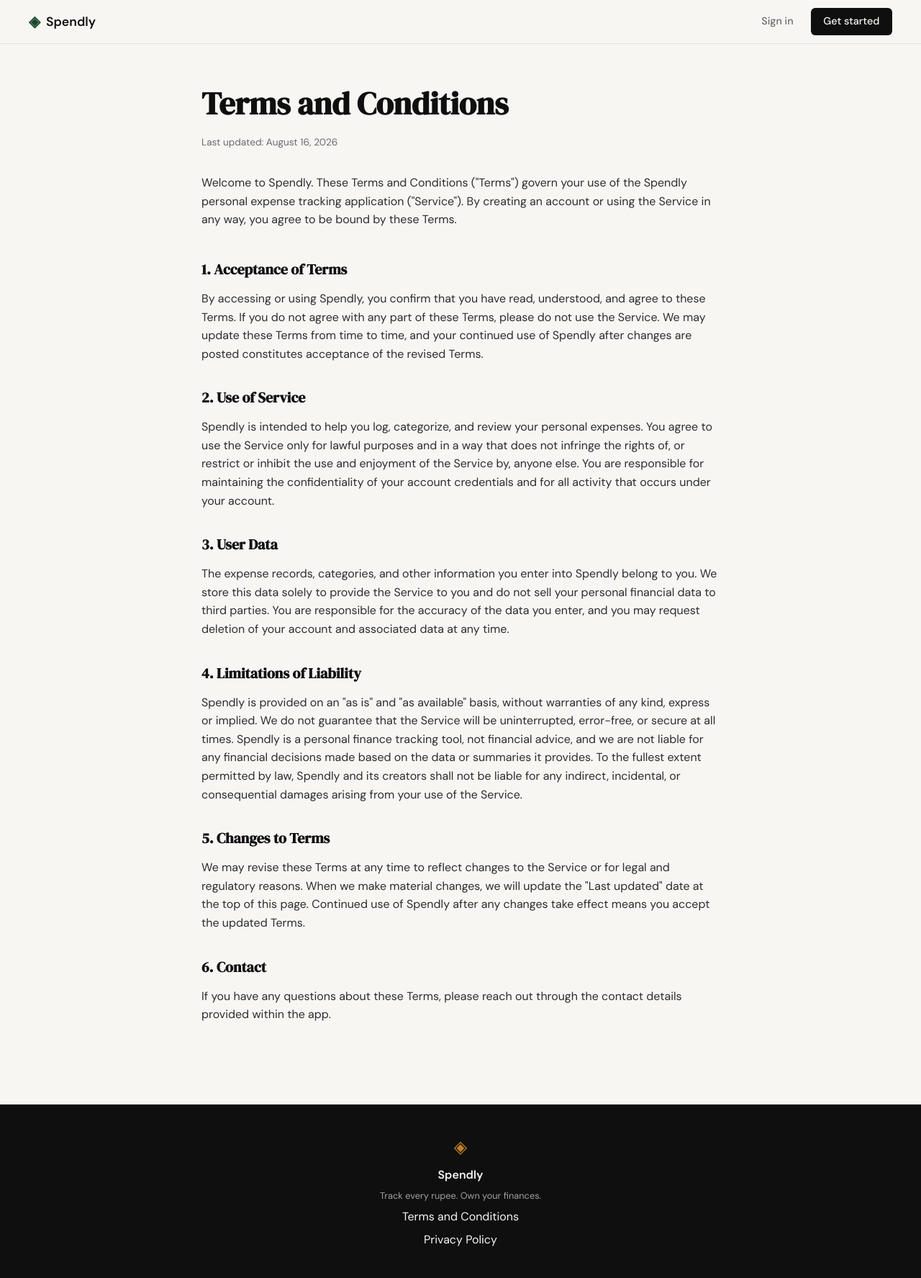
After one commit to sachinadi/Spendly, a Flask app: page /terms in a window 1280 px wide. The commit adds this page. Shown: the whole page at 72% size. Run offline with Flask 3, Linux system fonts and the light colour scheme.

Commit message:
landing: add terms and conditions page and route

```diff
--- a/app.py
+++ b/app.py
@@ -20,6 +20,11 @@ def register():
 @app.route("/login")
 def login():
     return render_template("login.html")
+
+
+@app.route("/terms")
+def terms():
+    return render_template("terms.html")
 
 
 # ------------------------------------------------------------------ #
--- a/static/css/style.css
+++ b/static/css/style.css
@@ -369,6 +369,55 @@ a { color: inherit; text-decoration: none; }
 }
 
 /* ------------------------------------------------------------------ */
+/* Legal pages                                                         */
+/* ------------------------------------------------------------------ */
+
+.legal-section {
+    padding: 3rem 2rem 5rem;
+}
+
+.legal-inner {
+    max-width: 720px;
+    margin: 0 auto;
+}
+
+.legal-header {
+    margin-bottom: 2rem;
+}
+
+.legal-title {
+    font-family: var(--font-display);
+    font-size: clamp(2rem, 4vw, 2.75rem);
+    color: var(--ink);
+    margin-bottom: 0.5rem;
+}
+
+.legal-updated {
+    font-size: 0.85rem;
+    color: var(--ink-muted);
+}
+
+.legal-intro {
+    color: var(--ink-soft);
+    margin-bottom: 2.5rem;
+}
+
+.legal-block {
+    margin-bottom: 2rem;
+}
+
+.legal-block h2 {
+    font-family: var(--font-display);
+    font-size: 1.25rem;
+    color: var(--ink);
+    margin-bottom: 0.75rem;
+}
+
+.legal-block p {
+    color: var(--ink-soft);
+}
+
+/* ------------------------------------------------------------------ */
 /* Auth pages                                                          */
 /* ------------------------------------------------------------------ */
 
--- a/templates/base.html
+++ b/templates/base.html
@@ -34,7 +34,7 @@
             <span class="brand-icon">◈</span>
             <span class="footer-name">Spendly</span>
             <p class="footer-copy">Track every rupee. Own your finances.</p>
-            <a href="#">Terms and Conditions</a>
+            <a href="{{ url_for('terms') }}">Terms and Conditions</a>
             <a href="#">Privacy Policy</a>
         </div>
     </footer>
--- /dev/null
+++ b/templates/terms.html
@@ -0,0 +1,85 @@
+{% extends "base.html" %}
+
+{% block title %}Terms and Conditions — Spendly{% endblock %}
+
+{% block content %}
+
+<section class="legal-section">
+    <div class="legal-inner">
+        <div class="legal-header">
+            <h1 class="legal-title">Terms and Conditions</h1>
+            <p class="legal-updated">Last updated: August 16, 2026</p>
+        </div>
+
+        <p class="legal-intro">
+            Welcome to Spendly. These Terms and Conditions ("Terms") govern your use of the Spendly
+            personal expense tracking application ("Service"). By creating an account or using the
+            Service in any way, you agree to be bound by these Terms.
+        </p>
+
+        <div class="legal-block">
+            <h2>1. Acceptance of Terms</h2>
+            <p>
+                By accessing or using Spendly, you confirm that you have read, understood, and agree
+                to these Terms. If you do not agree with any part of these Terms, please do not use
+                the Service. We may update these Terms from time to time, and your continued use of
+                Spendly after changes are posted constitutes acceptance of the revised Terms.
+            </p>
+        </div>
+
+        <div class="legal-block">
+            <h2>2. Use of Service</h2>
+            <p>
+                Spendly is intended to help you log, categorize, and review your personal expenses.
+                You agree to use the Service only for lawful purposes and in a way that does not
+                infringe the rights of, or restrict or inhibit the use and enjoyment of the Service
+                by, anyone else. You are responsible for maintaining the confidentiality of your
+                account credentials and for all activity that occurs under your account.
+            </p>
+        </div>
+
+        <div class="legal-block">
+            <h2>3. User Data</h2>
+            <p>
+                The expense records, categories, and other information you enter into Spendly belong
+                to you. We store this data solely to provide the Service to you and do not sell your
+                personal financial data to third parties. You are responsible for the accuracy of the
+                data you enter, and you may request deletion of your account and associated data at
+                any time.
+            </p>
+        </div>
+
+        <div class="legal-block">
+            <h2>4. Limitations of Liability</h2>
+            <p>
+                Spendly is provided on an "as is" and "as available" basis, without warranties of any
+                kind, express or implied. We do not guarantee that the Service will be uninterrupted,
+                error-free, or secure at all times. Spendly is a personal finance tracking tool, not
+                financial advice, and we are not liable for any financial decisions made based on the
+                data or summaries it provides. To the fullest extent permitted by law, Spendly and its
+                creators shall not be liable for any indirect, incidental, or consequential damages
+                arising from your use of the Service.
+            </p>
+        </div>
+
+        <div class="legal-block">
+            <h2>5. Changes to Terms</h2>
+            <p>
+                We may revise these Terms at any time to reflect changes to the Service or for legal
+                and regulatory reasons. When we make material changes, we will update the "Last
+                updated" date at the top of this page. Continued use of Spendly after any changes take
+                effect means you accept the updated Terms.
+            </p>
+        </div>
+
+        <div class="legal-block">
+            <h2>6. Contact</h2>
+            <p>
+                If you have any questions about these Terms, please reach out through the contact
+                details provided within the app.
+            </p>
+        </div>
+    </div>
+</section>
+
+{% endblock %}
```
